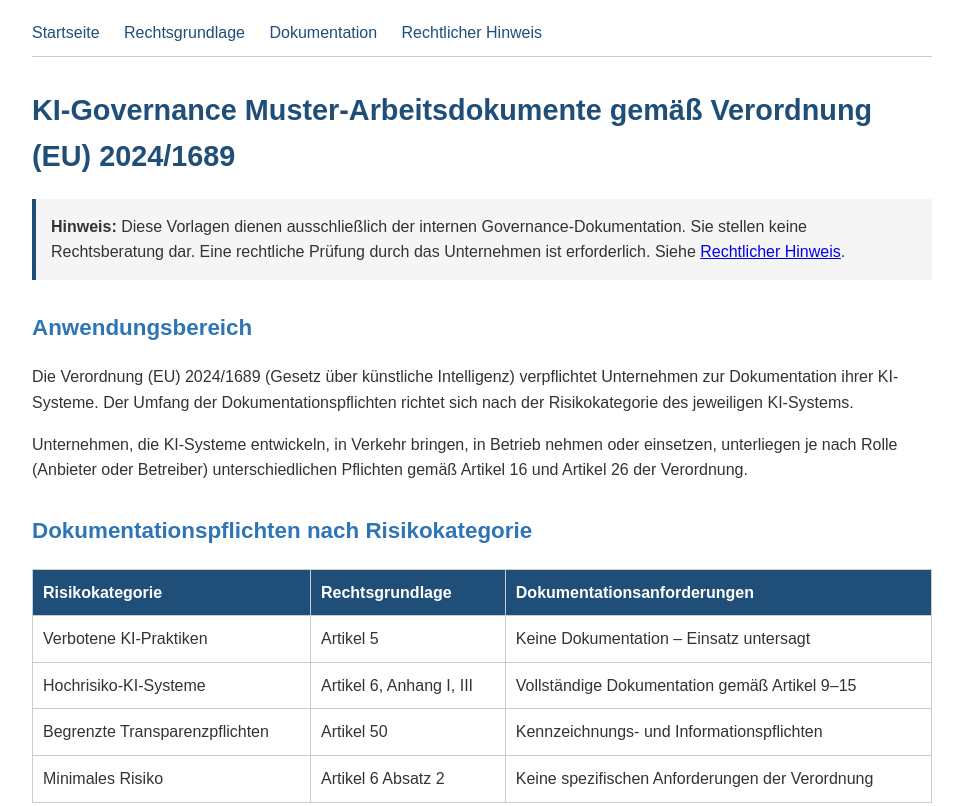
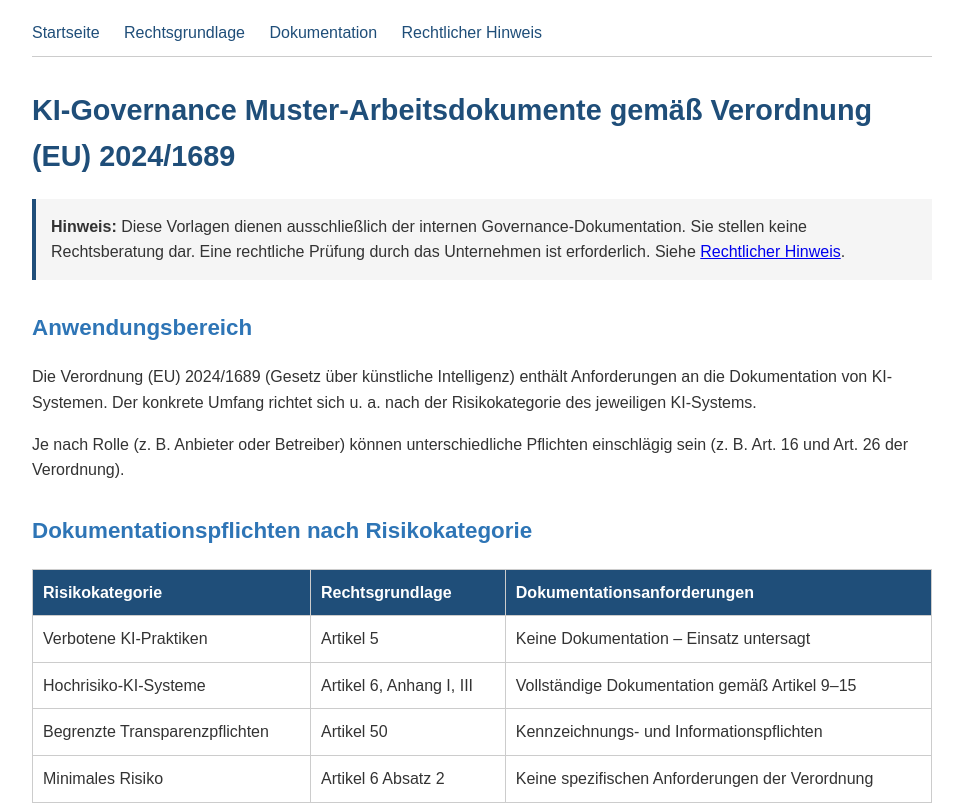
Before and after one commit to id-levi/eu-ai-act-governance-site, a plain HTML site: page index.html in a window 1280 px wide. Shown: the top 806 px of the page, without its empty margins (158-1121 px from the left). Drawn offline with Linux system fonts and the light colour scheme.

Commit message:
Add files via upload

```diff
--- a/index.html
+++ b/index.html
@@ -8,6 +8,9 @@
     <meta name="keywords" content="EU AI Act, KI-Nutzungsrichtlinie, Vorlage, KI Governance, EU KI Verordnung, interne Richtlinie, Unternehmen, Compliance, Dokumentation">
     <meta name="robots" content="index, follow">
     <link rel="canonical" href="https://ai.valley-garden.one/">
+
+    <meta name="google-site-verification" content="oAYDDDuvDydUjKnM_xRJRbRV-xl31xHj7topBxyTNO4" />
+
     <style>
         body { font-family: Arial, sans-serif; max-width: 900px; margin: 0 auto; padding: 20px; line-height: 1.6; color: #333; }
         nav { border-bottom: 1px solid #ccc; padding-bottom: 10px; margin-bottom: 30px; }
@@ -41,9 +44,9 @@
         </div>
 
         <h2>Anwendungsbereich</h2>
-        <p>Die Verordnung (EU) 2024/1689 (Gesetz über künstliche Intelligenz) verpflichtet Unternehmen zur Dokumentation ihrer KI-Systeme. Der Umfang der Dokumentationspflichten richtet sich nach der Risikokategorie des jeweiligen KI-Systems.</p>
+                <p>Die Verordnung (EU) 2024/1689 (Gesetz über künstliche Intelligenz) enthält Anforderungen an die Dokumentation von KI-Systemen. Der konkrete Umfang richtet sich u. a. nach der Risikokategorie des jeweiligen KI-Systems.</p>
 
-        <p>Unternehmen, die KI-Systeme entwickeln, in Verkehr bringen, in Betrieb nehmen oder einsetzen, unterliegen je nach Rolle (Anbieter oder Betreiber) unterschiedlichen Pflichten gemäß Artikel 16 und Artikel 26 der Verordnung.</p>
+        <p>Je nach Rolle (z. B. Anbieter oder Betreiber) können unterschiedliche Pflichten einschlägig sein (z. B. Art. 16 und Art. 26 der Verordnung).</p>
 
         <h2>Dokumentationspflichten nach Risikokategorie</h2>
         <table>
@@ -109,6 +112,7 @@
     <footer>
         <p><a href="hinweis.html">Rechtlicher Hinweis</a> | <a href="rechtsgrundlage.html">Rechtsgrundlage</a> | <a href="dokumentation.html">Dokumentation</a></p>
         <p>Rechtsgrundlage: Verordnung (EU) 2024/1689</p>
+        <p>Keine Gewähr für Aktualität oder Vollständigkeit der Inhalte.</p>
     </footer>
 </body>
 </html>
```
